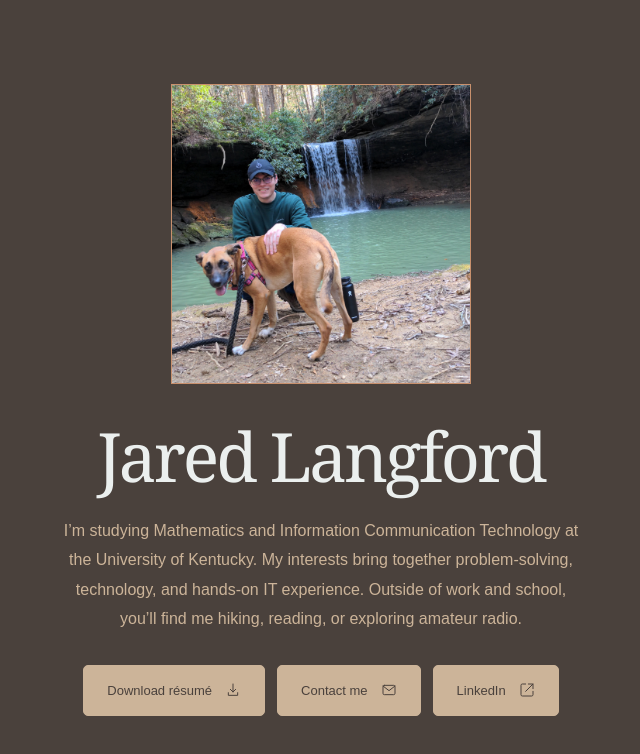
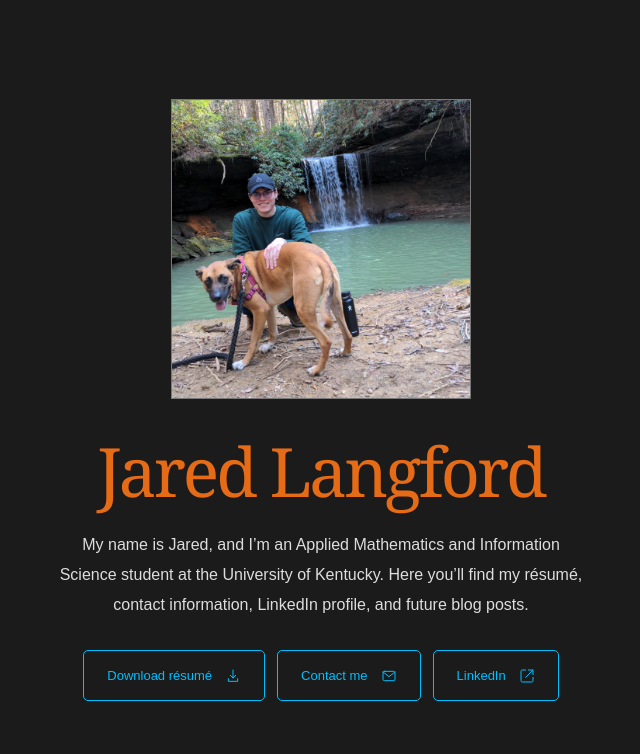
Before and after one commit to JaredIsUnderground/personalwebsite, a plain HTML site: page index.html in a window 1280 px wide. Shown: the whole page, without its empty margins (319-959 px from the left). Drawn offline with Linux system fonts and the light colour scheme.

Commit message:
Add files via upload

```diff
--- a/index.html
+++ b/index.html
@@ -3,27 +3,27 @@
 <head>
   <meta charset="utf-8">
   <meta name="viewport" content="width=device-width, initial-scale=1">
-  <meta name="description" content="Meet Jared Langford, a mathematics and information communication technology student in Lexington, Kentucky. Download his résumé or get in touch.">
-  <meta name="theme-color" content="#4A413C">
+  <meta name="description" content="Jared’s personal portfolio. Explore his résumé, contact information, LinkedIn profile, and future blog posts.">
+  <meta name="theme-color" content="#1B1B1B">
   <title>Jared Langford — Personal Portfolio</title>
   <link rel="icon" href="favicon.svg" type="image/svg+xml">
   <style>
-    :root{color-scheme:dark;--paper:#4A413C;--ink:#EBEFEE;--muted:#CCB499;--accent:#BB6C43;--sand:#CCB499;--clay:#C8906D}
+    :root{color-scheme:dark;--paper:#1B1B1B;--ink:#EEEEEE;--muted:#DDDDDD;--accent:#E66B16;--link:#00BFFF;--border:#777777}
     *{box-sizing:border-box}
     body{margin:0;background:var(--paper);color:var(--ink);font-family:Arial,Helvetica,sans-serif;-webkit-font-smoothing:antialiased}
     .page{min-height:100svh;max-width:1440px;margin:auto;padding:0 64px;display:flex;flex-direction:column}
     main{flex:1;display:grid;place-items:center;padding:60px 0}
     .intro{text-align:center;width:100%;max-width:650px}
     .portrait-frame{width:min(300px,100%);aspect-ratio:1;margin:0 auto 35px;position:relative}
-    .portrait{display:block;width:100%;height:100%;object-fit:cover;object-position:center 68%;border:1px solid var(--clay)}
-    h1{font-family:Georgia,'Times New Roman',serif;font-size:clamp(46px,6vw,68px);font-weight:400;line-height:1.08;letter-spacing:-3px;margin:0 0 23px}
+    .portrait{display:block;width:100%;height:100%;object-fit:cover;object-position:center 68%;border:1px solid var(--border)}
+    h1{color:var(--accent);font-family:Georgia,'Times New Roman',serif;font-size:clamp(46px,6vw,68px);font-weight:400;line-height:1.08;letter-spacing:-3px;margin:0 0 23px}
     .bio{font-size:16px;line-height:1.85;color:var(--muted);max-width:530px;margin:0 auto;text-wrap:pretty}
     .actions{display:flex;flex-wrap:wrap;justify-content:center;gap:12px;margin-top:31px}
     .button{display:inline-flex;align-items:center;justify-content:center;gap:13px;padding:0 23px;min-height:51px;border-radius:5px;text-decoration:none;font-size:13px;font-weight:500;border:1px solid var(--ink);transition:background .18s,transform .18s,color .18s}
-    .button-secondary{color:var(--paper);background:var(--sand);border-color:var(--sand)}
+    .button-secondary{color:var(--link);background:transparent;border-color:var(--link)}
     .button:hover{transform:translateY(-2px)}
-    .button-secondary:hover{background:transparent;color:var(--ink);border-color:var(--ink)}
-    .button:focus-visible{outline:3px solid var(--clay);outline-offset:5px}
+    .button-secondary:hover{background:var(--link);color:var(--paper);border-color:var(--link)}
+    .button:focus-visible{outline:3px solid var(--link);outline-offset:5px}
     .button svg{width:16px;height:16px;fill:none;stroke:currentColor;stroke-width:1.5;stroke-linecap:round;stroke-linejoin:round}
     @media(max-width:600px){.page{padding:0 24px}main{padding:45px 0 50px}.portrait-frame{width:min(260px,100%);margin-bottom:30px}h1{letter-spacing:-2px}.bio{font-size:15px;line-height:1.8}.actions{gap:10px}.button{padding:0 17px;font-size:12px}}
     @media(prefers-reduced-motion:reduce){.button{transition:none}}
@@ -35,7 +35,7 @@
       <section class="intro" aria-labelledby="name">
         <div class="portrait-frame"><img class="portrait" src="portrait.jpg" alt="Jared with his dog beside a forest waterfall" width="1536" height="2048" fetchpriority="high"></div>
         <h1 id="name">Jared Langford</h1>
-        <p class="bio">I’m studying Mathematics and Information Communication Technology at the University of Kentucky. My interests bring together problem-solving, technology, and hands-on IT experience. Outside of work and school, you’ll find me hiking, reading, or exploring amateur radio.</p>
+        <p class="bio">My name is Jared, and I’m an Applied Mathematics and Information Science student at the University of Kentucky. Here you’ll find my résumé, contact information, LinkedIn profile, and future blog posts.</p>
         <div class="actions">
           <a class="button button-secondary" href="Jared-Langford-Resume.pdf" download="Jared-Langford-Resume.pdf">Download résumé <svg viewBox="0 0 24 24" aria-hidden="true"><path d="M12 3v12m-4-4 4 4 4-4M5 16v4h14v-4"/></svg></a>
           <a class="button button-secondary" href="mailto:jarl1701@protonmail.com">Contact me <svg viewBox="0 0 24 24" aria-hidden="true"><rect x="3" y="5" width="18" height="14" rx="2"/><path d="m3 6 9 7 9-7"/></svg></a>
```
Also changed, not shown: favicon.svg.
